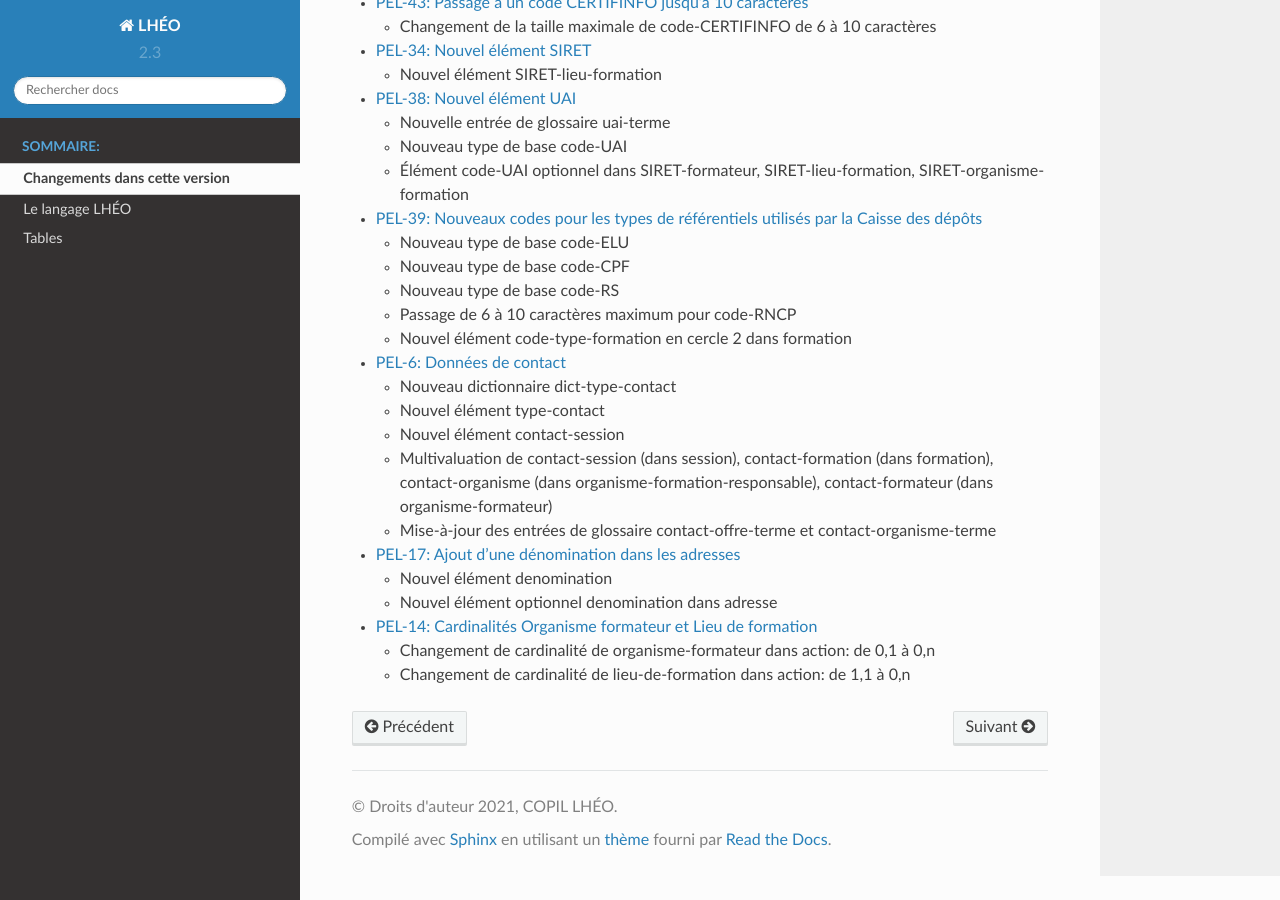
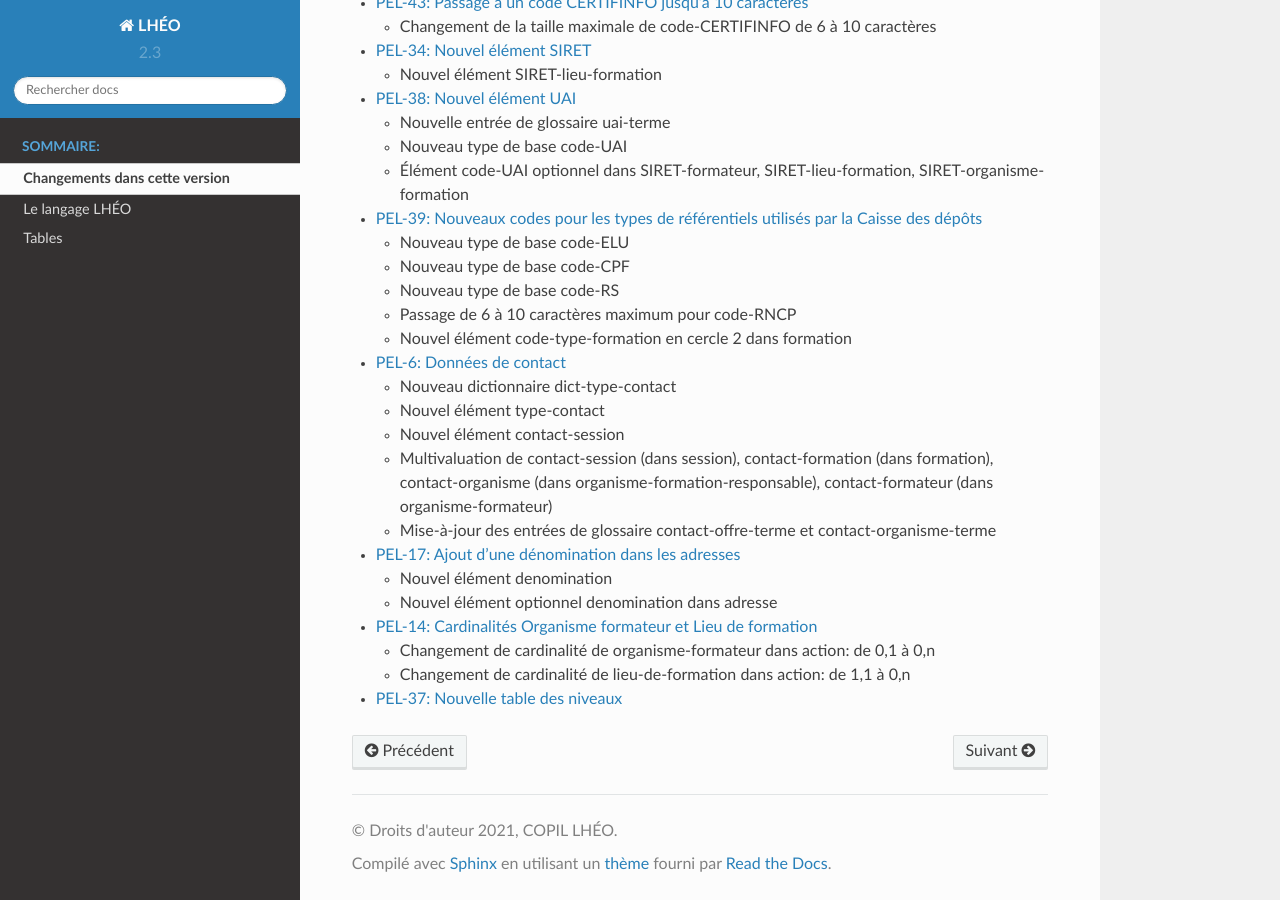
Before and after one commit to lheo/lheo-schema, a Sphinx documentation site: the page built from doc/source/changements.rst, in a window 1280 px wide and 900 px high, scrolled down 581 px. Built offline with Sphinx 7.4.7 and the Read the Docs theme 2.0.0, drawn with Linux system fonts in a browser that asks for light colours; pages that are not in the unit, such as notebooks, are missing from menus.

Commit message:
Changements: PEL-37: Nouvelle table des niveaux (#37)

```diff
--- a/doc/source/changements.rst
+++ b/doc/source/changements.rst
@@ -65,3 +65,5 @@ Changements dans cette version
 
   - Changement de cardinalité de :ref:`organisme-formateur` dans :ref:`action`: de 0,1 à 0,n
   - Changement de cardinalité de :ref:`lieu-de-formation` dans :ref:`action`: de 1,1 à 0,n
+
+- `PEL-37: Nouvelle table des niveaux <https://gitlab.com/lheo/lheo-schema/-/issues/37>`_
```
